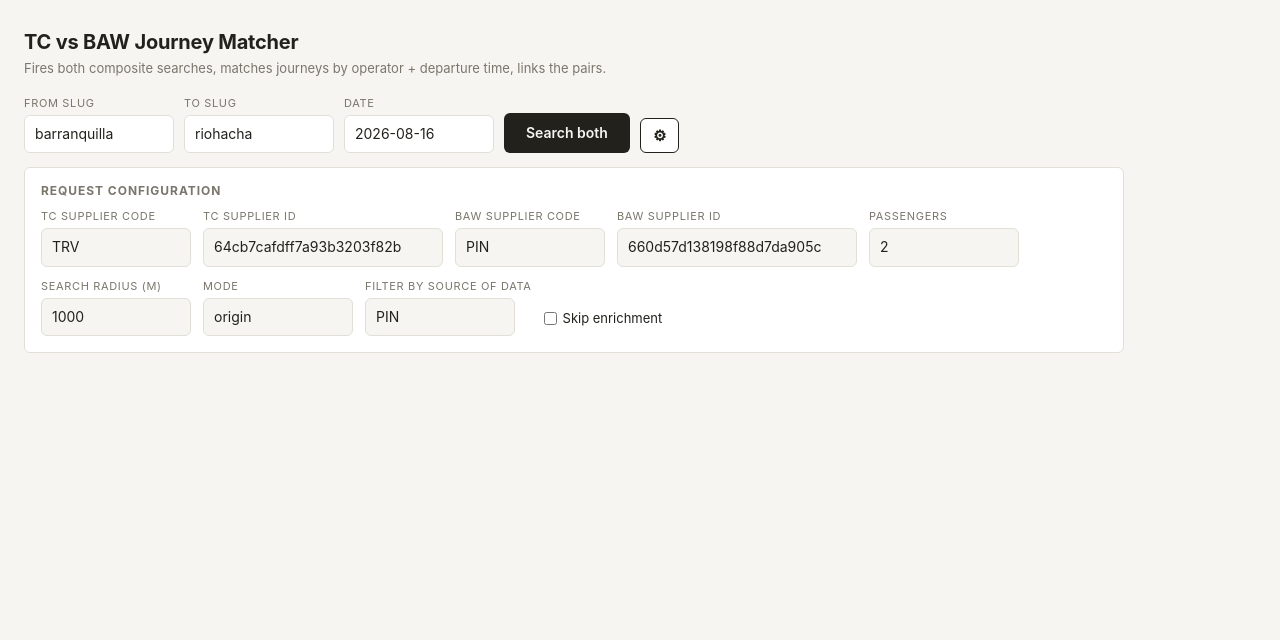
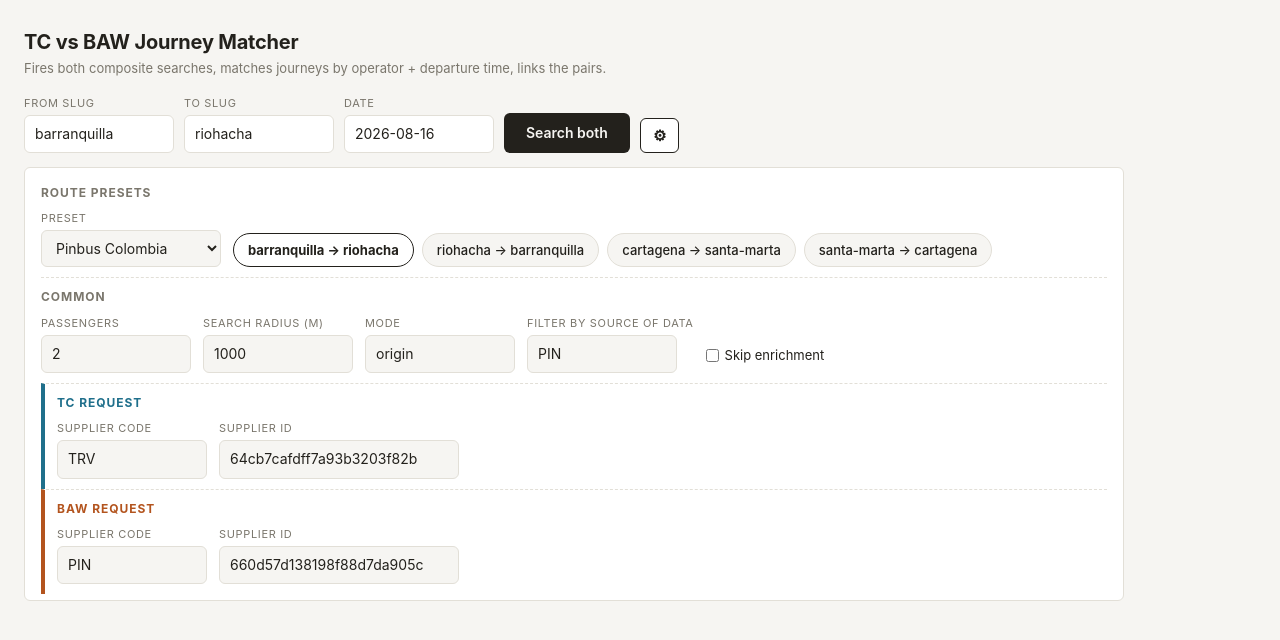
Before and after one commit to iliran11/compare-journeys-supplyless, a Next.js app: page / in a window 1280 px wide. Both pictures are taken after a click on the button "Request configuration". Shown: the top 640 px of the page. Built offline with nearby package versions, Linux system fonts and the light colour scheme.

Commit message:
🗂️ Structured config: route presets + common/TC/BAW sections
Co-Authored-By: Claude Fable 5 <noreply@anthropic.com>

```diff
--- a/app/globals.css
+++ b/app/globals.css
@@ -98,9 +98,60 @@ button:focus-visible {
   background: var(--panel);
   border: 1px solid var(--line);
   border-radius: 6px;
-  padding: 14px 16px 16px;
+  padding: 6px 16px;
   margin: -12px 0 26px;
   max-width: 1100px;
+}
+.config-section {
+  padding: 10px 0;
+}
+.config-section + .config-section {
+  border-top: 1px dashed var(--line);
+}
+.config-section.side {
+  border-left: 4px solid var(--line);
+  padding-left: 12px;
+}
+.config-section.tc-side {
+  border-left-color: var(--tc);
+}
+.config-section.baw-side {
+  border-left-color: var(--baw);
+}
+.config-title.tc {
+  color: var(--tc);
+}
+.config-title.baw {
+  color: var(--baw);
+}
+.config-grid select {
+  background: var(--bg);
+  color: var(--ink);
+  border: 1px solid var(--line);
+  border-radius: 6px;
+  padding: 8px 10px;
+  font: inherit;
+  width: 180px;
+}
+.routes {
+  display: flex;
+  flex-wrap: wrap;
+  gap: 8px;
+  align-self: flex-end;
+}
+.route {
+  background: var(--bg);
+  color: var(--ink);
+  border: 1px solid var(--line);
+  border-radius: 999px;
+  padding: 7px 14px;
+  font-weight: 500;
+  font-size: 13px;
+}
+.route.active {
+  border-color: var(--ink);
+  background: var(--panel);
+  font-weight: 700;
 }
 .config-title {
   font-size: 12px;
--- a/app/page.js
+++ b/app/page.js
@@ -1,6 +1,7 @@
 'use client';
 
 import { useEffect, useRef, useState } from 'react';
+import { PRESETS } from './presets';
 
 function flatten(response) {
   const rows = [];
@@ -48,6 +49,7 @@ export default function Page() {
   const [loading, setLoading] = useState(false);
   const [result, setResult] = useState(null);
   const [showConfig, setShowConfig] = useState(false);
+  const [presetName, setPresetName] = useState(PRESETS[0] ? PRESETS[0].name : '');
   const [config, setConfig] = useState({
     tcCode: 'TRV',
     tcSupplierId: '64cb7cafdff7a93b3203f82b',
@@ -192,24 +194,35 @@ export default function Page() {
 
       {showConfig && (
         <div className="config">
-          <div className="config-title">Request configuration</div>
+          <div className="config-section">
+            <div className="config-title">Route presets</div>
             <div className="config-grid">
               <div>
-              <label htmlFor="tcCode">TC supplier code</label>
-              <input id="tcCode" value={config.tcCode} onChange={(e) => setConfigField('tcCode', e.target.value)} />
+                <label htmlFor="preset">Preset</label>
+                <select id="preset" value={presetName} onChange={(e) => setPresetName(e.target.value)}>
+                  {PRESETS.map((p) => <option key={p.name} value={p.name}>{p.name}</option>)}
+                </select>
               </div>
-            <div>
-              <label htmlFor="tcSupplierId">TC supplier ID</label>
-              <input id="tcSupplierId" className="wide" value={config.tcSupplierId} onChange={(e) => setConfigField('tcSupplierId', e.target.value)} />
+              <div className="routes">
+                {(PRESETS.find((p) => p.name === presetName) || { routes: [] }).routes.map((r) => {
+                  const active = r.fromSlug === fromSlug && r.toSlug === toSlug;
+                  return (
+                    <button
+                      key={r.fromSlug + '|' + r.toSlug}
+                      className={'route' + (active ? ' active' : '')}
+                      onClick={() => { setFromSlug(r.fromSlug); setToSlug(r.toSlug); if (r.date) setDate(r.date); }}
+                    >
+                      {r.fromSlug} → {r.toSlug}
+                    </button>
+                  );
+                })}
               </div>
-            <div>
-              <label htmlFor="bawCode">BAW supplier code</label>
-              <input id="bawCode" value={config.bawCode} onChange={(e) => setConfigField('bawCode', e.target.value)} />
             </div>
-            <div>
-              <label htmlFor="bawSupplierId">BAW supplier ID</label>
-              <input id="bawSupplierId" className="wide" value={config.bawSupplierId} onChange={(e) => setConfigField('bawSupplierId', e.target.value)} />
           </div>
+
+          <div className="config-section">
+            <div className="config-title">Common</div>
+            <div className="config-grid">
               <div>
                 <label htmlFor="passengersAmount">Passengers</label>
                 <input id="passengersAmount" value={config.passengersAmount} onChange={(e) => setConfigField('passengersAmount', e.target.value)} />
@@ -236,6 +249,35 @@ export default function Page() {
                   />{' '}
                   Skip enrichment
                 </label>
+              </div>
+            </div>
+          </div>
+
+          <div className="config-section side tc-side">
+            <div className="config-title tc">TC request</div>
+            <div className="config-grid">
+              <div>
+                <label htmlFor="tcCode">Supplier code</label>
+                <input id="tcCode" value={config.tcCode} onChange={(e) => setConfigField('tcCode', e.target.value)} />
+              </div>
+              <div>
+                <label htmlFor="tcSupplierId">Supplier ID</label>
+                <input id="tcSupplierId" className="wide" value={config.tcSupplierId} onChange={(e) => setConfigField('tcSupplierId', e.target.value)} />
+              </div>
+            </div>
+          </div>
+
+          <div className="config-section side baw-side">
+            <div className="config-title baw">BAW request</div>
+            <div className="config-grid">
+              <div>
+                <label htmlFor="bawCode">Supplier code</label>
+                <input id="bawCode" value={config.bawCode} onChange={(e) => setConfigField('bawCode', e.target.value)} />
+              </div>
+              <div>
+                <label htmlFor="bawSupplierId">Supplier ID</label>
+                <input id="bawSupplierId" className="wide" value={config.bawSupplierId} onChange={(e) => setConfigField('bawSupplierId', e.target.value)} />
+              </div>
             </div>
           </div>
         </div>
--- /dev/null
+++ b/app/presets.js
@@ -0,0 +1,11 @@
+export const PRESETS = [
+  {
+    name: 'Pinbus Colombia',
+    routes: [
+      { fromSlug: 'barranquilla', toSlug: 'riohacha' },
+      { fromSlug: 'riohacha', toSlug: 'barranquilla' },
+      { fromSlug: 'cartagena', toSlug: 'santa-marta' },
+      { fromSlug: 'santa-marta', toSlug: 'cartagena' }
+    ]
+  }
+];
```
Lines whose indentation alone changed are shown as unchanged.
